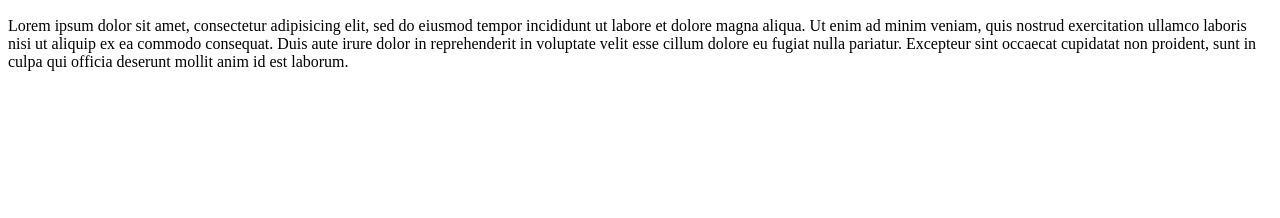
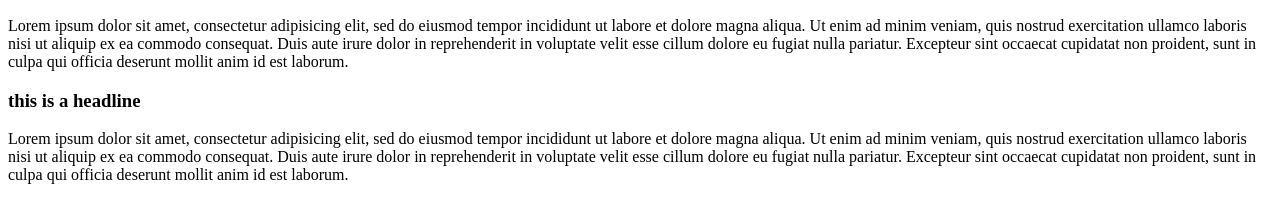
Before and after one commit to javedrifat/test1, a plain HTML site: page index.html in a window 1280 px wide. Shown: the part 110-328 px from the top of the page. Drawn offline with Linux system fonts and the light colour scheme.

Commit message:
another paragraph
paragraph and headline

```diff
--- a/index.html
+++ b/index.html
@@ -14,5 +14,14 @@
 	consequat. Duis aute irure dolor in reprehenderit in voluptate velit esse
 	cillum dolore eu fugiat nulla pariatur. Excepteur sint occaecat cupidatat non
 	proident, sunt in culpa qui officia deserunt mollit anim id est laborum.</p>
+
+	<h3>this is a headline</h3>
+
+	<p>Lorem ipsum dolor sit amet, consectetur adipisicing elit, sed do eiusmod
+	tempor incididunt ut labore et dolore magna aliqua. Ut enim ad minim veniam,
+	quis nostrud exercitation ullamco laboris nisi ut aliquip ex ea commodo
+	consequat. Duis aute irure dolor in reprehenderit in voluptate velit esse
+	cillum dolore eu fugiat nulla pariatur. Excepteur sint occaecat cupidatat non
+	proident, sunt in culpa qui officia deserunt mollit anim id est laborum.</p>
 </body>
 </html>
```
